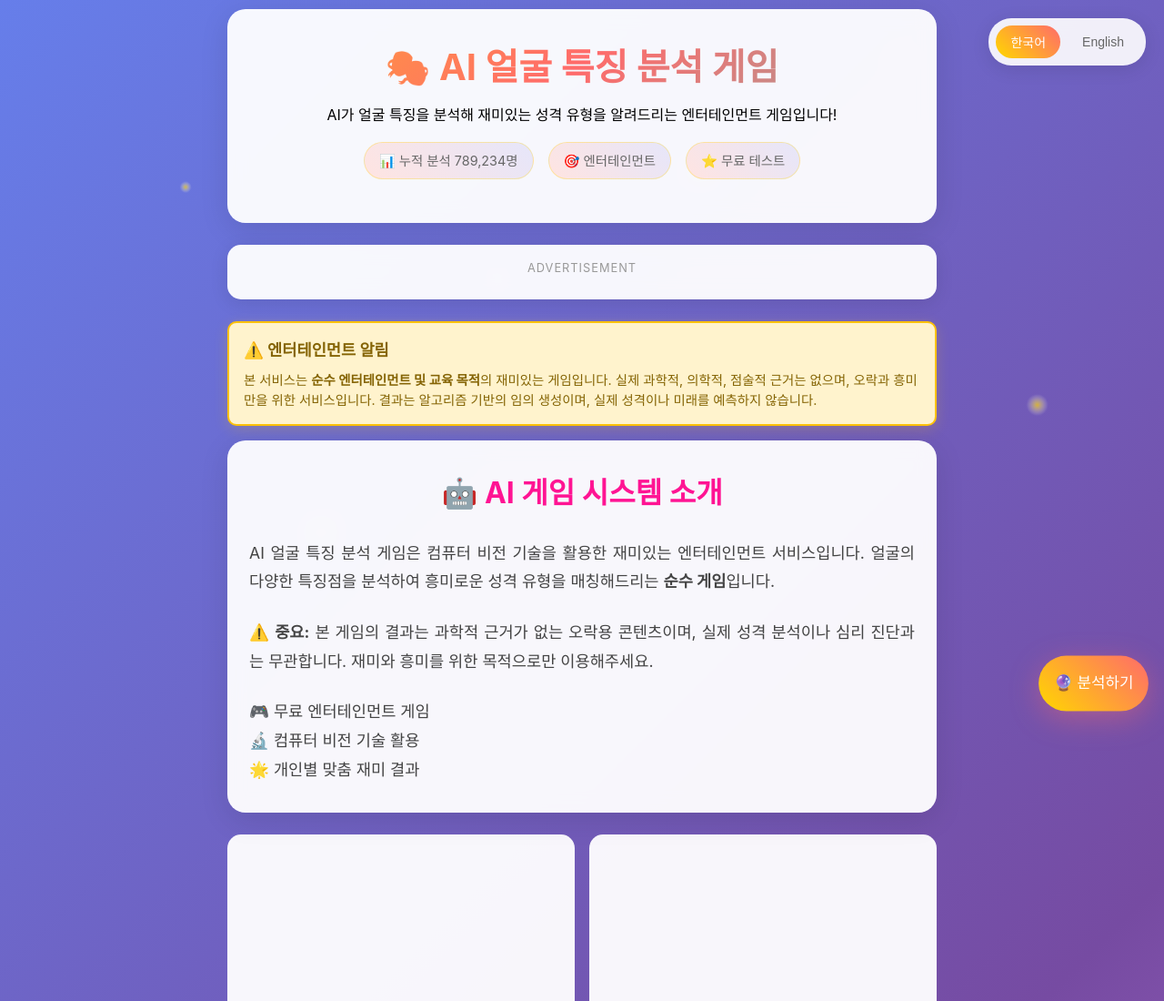
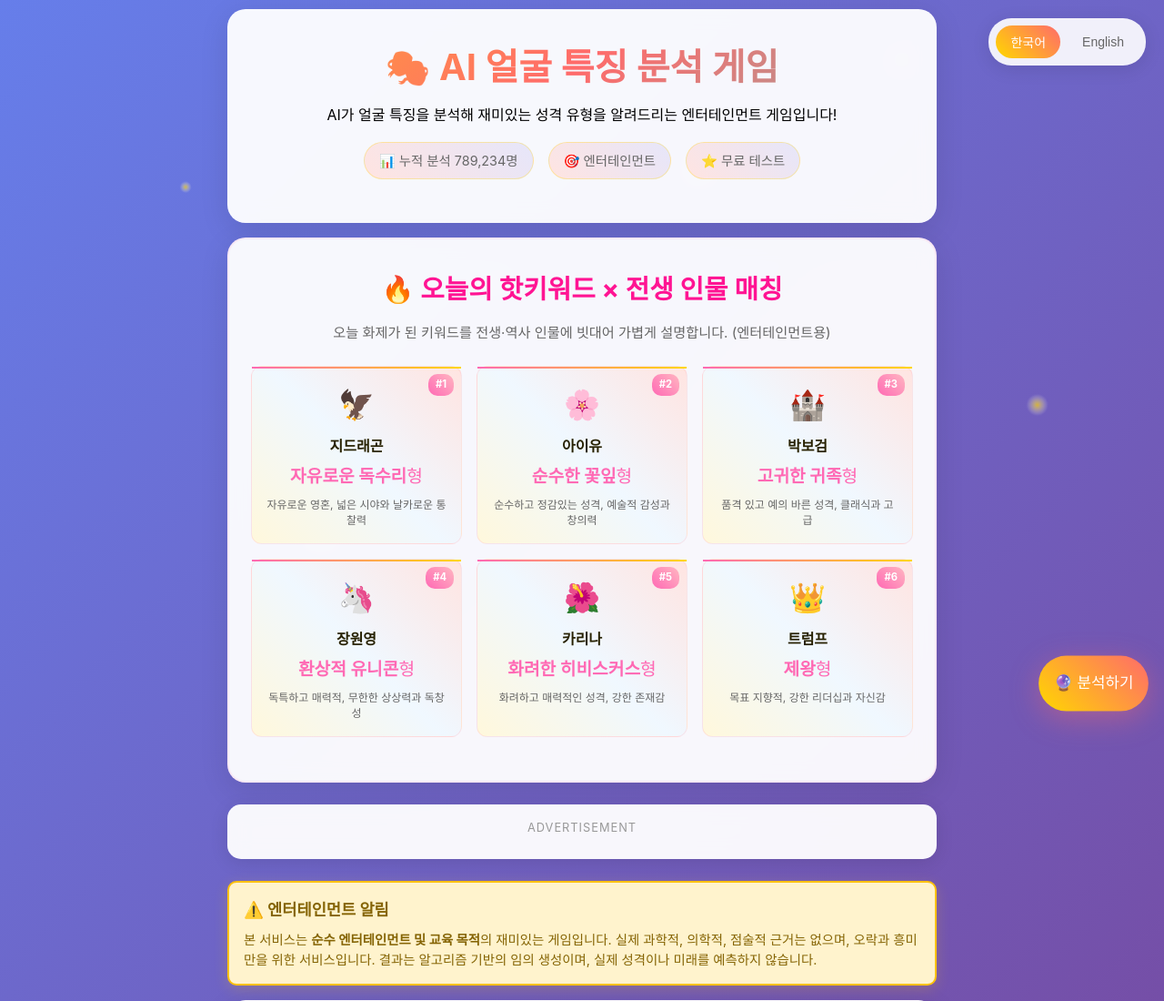
Before and after one commit to BYEONGJUJO/faceleadingpersonal, a website: page index.html in a window 1280 px wide. Shown: the top 1100 px of the page at 91% size. Drawn offline with Linux system fonts and the light colour scheme; a script that the page names is missing.

Commit message:
Update index.html

```diff
--- a/index.html
+++ b/index.html
@@ -156,6 +156,114 @@
             border: 1px solid rgba(255,215,0,0.3);
         }
 
+                 /* 🔥 핫키워드 섹션 - 헤더 바로 아래 추가 */
+        .trends-section {
+            background: rgba(255,255,255,0.95);
+            padding: 2rem 1.5rem;
+            border-radius: 20px;
+            margin: 1rem 0;
+            box-shadow: 0 8px 32px rgba(0,0,0,0.1);
+            backdrop-filter: blur(10px);
+            border: 2px solid rgba(255,105,180,0.1);
+        }
+
+        .trends-title {
+            font-size: clamp(1.3rem, 3vw, 1.8rem);
+            color: #FF1493;
+            text-align: center;
+            margin-bottom: 0.8rem;
+            display: flex;
+            align-items: center;
+            justify-content: center;
+            gap: 0.5rem;
+        }
+
+        .trends-subtitle {
+            text-align: center;
+            color: #666;
+            margin-bottom: 1.5rem;
+            font-size: 0.95rem;
+        }
+
+        .trends-grid {
+            display: grid;
+            grid-template-columns: repeat(auto-fit, minmax(200px, 1fr));
+            gap: 1rem;
+            margin: 1rem 0;
+        }
+
+        .trend-card {
+            background: linear-gradient(45deg, #FFF8DC, #F0F8FF, #FFE4E1);
+            padding: 1rem;
+            border-radius: 12px;
+            text-align: center;
+            transition: all 0.3s ease;
+            border: 1px solid rgba(255,182,193,0.3);
+            position: relative;
+            cursor: pointer;
+        }
+
+        .trend-card::before {
+            content: '';
+            position: absolute;
+            top: 0;
+            left: 0;
+            width: 100%;
+            height: 2px;
+            background: linear-gradient(45deg, #FF69B4, #FFD700);
+        }
+
+        .trend-card:hover {
+            transform: translateY(-3px);
+            box-shadow: 0 8px 20px rgba(255, 105, 180, 0.2);
+        }
+
+        .trend-rank {
+            position: absolute;
+            top: 8px;
+            right: 8px;
+            background: linear-gradient(45deg, #FF69B4, #FFB6C1);
+            color: white;
+            padding: 0.2rem 0.5rem;
+            border-radius: 10px;
+            font-size: 0.7rem;
+            font-weight: bold;
+        }
+
+        .trend-emoji {
+            font-size: 2rem;
+            margin-bottom: 0.5rem;
+        }
+
+        .trend-keyword {
+            color: #272101;
+            font-size: 1rem;
+            margin-bottom: 0.3rem;
+            font-weight: bold;
+        }
+
+        .trend-persona {
+            color: #FF69B4;
+            font-size: 1.2rem;
+            margin-bottom: 0.5rem;
+        }
+
+        .trend-desc {
+            color: #666;
+            font-size: 0.75rem;
+            line-height: 1.4;
+        }
+
+        .trends-update {
+            text-align: center;
+            color: #999;
+            font-size: 0.8rem;
+            margin-top: 1rem;
+            padding-top: 0.8rem;
+            border-top: 1px solid rgba(255,182,193,0.2);
+        }
+
+
         /* 엔터테인먼트 면책조항 */
         .disclaimer-section {
             background: #fff3cd;
@@ -313,92 +421,6 @@
             margin-top: 1rem;
         }
 
-        /* 샘플 결과 카드 섹션 */
-        .sample-results {
-            background: rgba(255,255,255,0.95);
-            padding: 2rem 1.5rem;
-            border-radius: 20px;
-            margin: 2rem 0;
-            box-shadow: 0 8px 32px rgba(0,0,0,0.1);
-            backdrop-filter: blur(10px);
-        }
-
-        .sample-results h2 {
-            color: #FF1493;
-            text-align: center;
-            margin-bottom: 2rem;
-            font-size: clamp(1.5rem, 4vw, 2rem);
-        }
-
-        .sample-grid {
-            display: grid;
-            grid-template-columns: repeat(auto-fit, minmax(280px, 1fr));
-            gap: 1.5rem;
-            margin-top: 1.5rem;
-        }
-
-        .sample-card {
-            background: linear-gradient(45deg, #FFF8DC, #F0F8FF, #FFE4E1);
-            padding: 1.5rem;
-            border-radius: 15px;
-            text-align: center;
-            transition: all 0.3s ease;
-            border: 2px solid rgba(255,182,193,0.3);
-            position: relative;
-            overflow: hidden;
-        }
-
-        .sample-card::before {
-            content: '';
-            position: absolute;
-            top: 0;
-            left: 0;
-            width: 100%;
-            height: 3px;
-            background: linear-gradient(45deg, #FF69B4, #FFD700, #FF1493);
-        }
-
-        .sample-card:hover {
-            transform: translateY(-5px);
-            box-shadow: 0 15px 30px rgba(255, 105, 180, 0.2);
-        }
-
-        .sample-avatar {
-            font-size: 3.5rem;
-            margin-bottom: 1rem;
-            animation: gentle-bounce 3s ease-in-out infinite;
-        }
-
-        .sample-card h3 {
-            color: #FF1493;
-            font-size: 1.3rem;
-            margin-bottom: 0.5rem;
-            font-weight: bold;
-        }
-
-        .sample-job {
-            color: #FF69B4;
-            font-size: 1rem;
-            margin-bottom: 0.8rem;
-            font-weight: 500;
-        }
-
-        .sample-match {
-            background: linear-gradient(45deg, #FF69B4, #FFD700);
-            color: white;
-            padding: 0.5rem 1rem;
-            border-radius: 25px;
-            margin: 1rem 0;
-            font-weight: bold;
-            display: inline-block;
-        }
-
-        .sample-desc {
-            color: #666;
-            font-size: 0.95rem;
-            line-height: 1.5;
-            margin-top: 1rem;
-        }
 
         .horizontal-ads {
             display: grid;
@@ -890,6 +912,58 @@
                 <span class="stat-item" id="stat3">⭐ 무료 테스트</span>
             </div>
         </div>
+
+               <!-- 🔥 핫키워드 × 전생 인물 섹션 (헤더 바로 아래) -->
+        <section class="trends-section" itemscope itemtype="https://schema.org/ItemList">
+            <h2 class="trends-title">🔥 오늘의 핫키워드 × 전생 인물 매칭</h2>
+            <p class="trends-subtitle">오늘 화제가 된 키워드를 전생·역사 인물에 빗대어 가볍게 설명합니다. (엔터테인먼트용)</p>
+
+            <div class="trends-grid" id="trendsGrid">
+                <!-- 기본 트렌드 표시 (6개) -->
+                <div class="trend-card">
+                    <div class="trend-rank">#1</div>
+                    <div class="trend-emoji">🦅 </div>
+                    <div class="trend-keyword">지드래곤 </div>
+                    <div class="trend-persona"> <strong>자유로운 독수리</strong>형</div>
+                    <div class="trend-desc">자유로운 영혼, 넓은 시야와 날카로운 통찰력</div>
+                </div>
+                <div class="trend-card">
+                    <div class="trend-rank">#2</div>
+                    <div class="trend-emoji"> 🌸 </div>
+                    <div class="trend-keyword">아이유</div>
+                    <div class="trend-persona"><strong>순수한 꽃잎</strong>형</div>
+                    <div class="trend-desc">순수하고 정감있는 성격, 예술적 감성과 창의력 </div>
+                </div>
+                <div class="trend-card">
+                    <div class="trend-rank">#3</div>
+                    <div class="trend-emoji"> 🏰 </div>
+                    <div class="trend-keyword">박보검</div>
+                    <div class="trend-persona"><strong>고귀한 귀족</strong>형</div>
+                    <div class="trend-desc">품격 있고 예의 바른 성격, 클래식과 고급</div>
+                </div>
+                <div class="trend-card">
+                    <div class="trend-rank">#4</div>
+                    <div class="trend-emoji"> 🦄 </div>
+                    <div class="trend-keyword">장원영</div>
+                    <div class="trend-persona"><strong>환상적 유니콘</strong>형</div>
+                    <div class="trend-desc">독특하고 매력적, 무한한 상상력과 독창성</div>
+                </div>
+                <div class="trend-card">
+                    <div class="trend-rank">#5</div>
+                    <div class="trend-emoji"> 🌺 </div>
+                    <div class="trend-keyword">카리나</div>
+                    <div class="trend-persona"> <strong>화려한 히비스커스</strong>형</div>
+                    <div class="trend-desc">화려하고 매력적인 성격, 강한 존재감</div>
+                </div>
+                <div class="trend-card">
+                    <div class="trend-rank">#6</div>
+                    <div class="trend-emoji"> 👑 </div>
+                    <div class="trend-keyword">트럼프 </div>
+                    <div class="trend-persona"> <strong>제왕</strong>형</div>
+                    <div class="trend-desc">목표 지향적, 강한 리더십과 자신감</div>
+                </div>
+            </div>
+        </section>
 
         <!-- 📍 광고 위치 1: 헤더 하단 -->
         <div class="ad-container">
@@ -1068,6 +1142,8 @@
                 <img id="previewImage" class="preview-image" alt="미리보기">
             </div>
         </div>
+
+
 
         <!-- 개인정보 입력 섹션 -->
         <div class="input-section">
```
